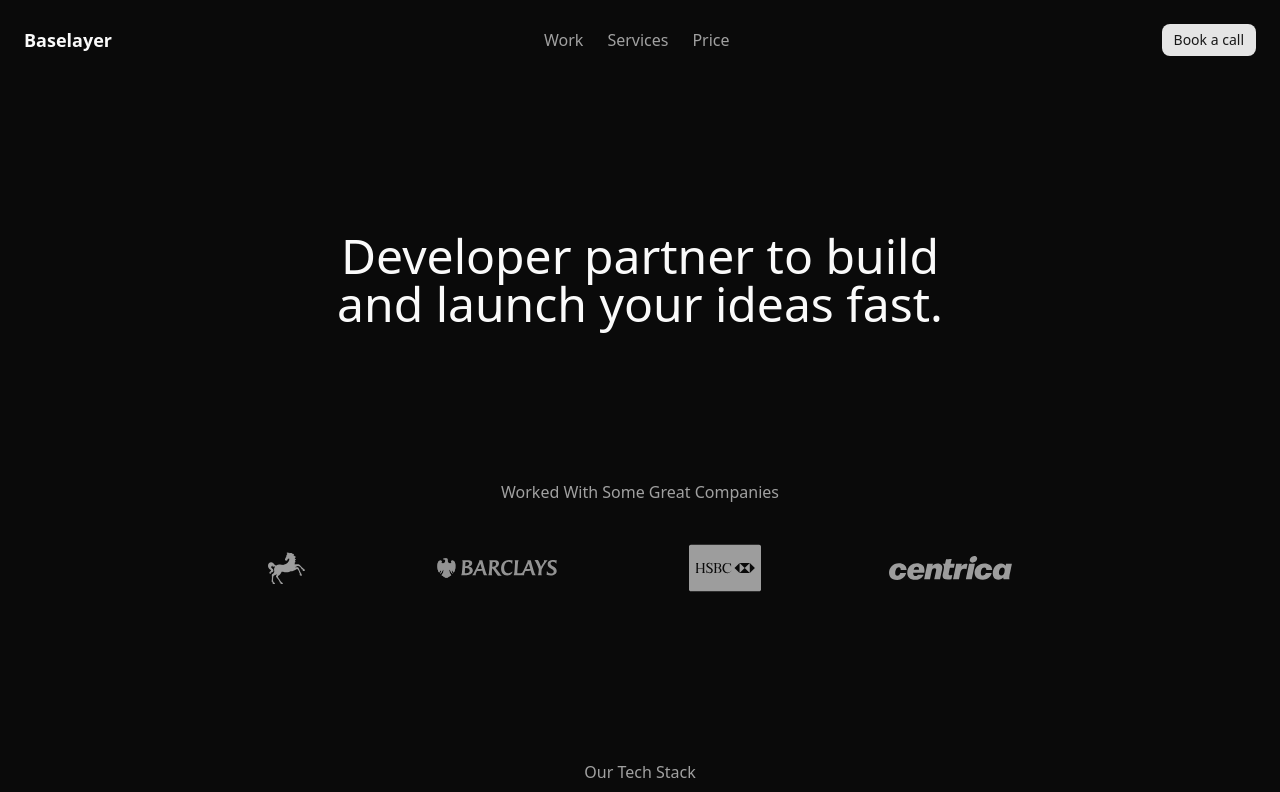
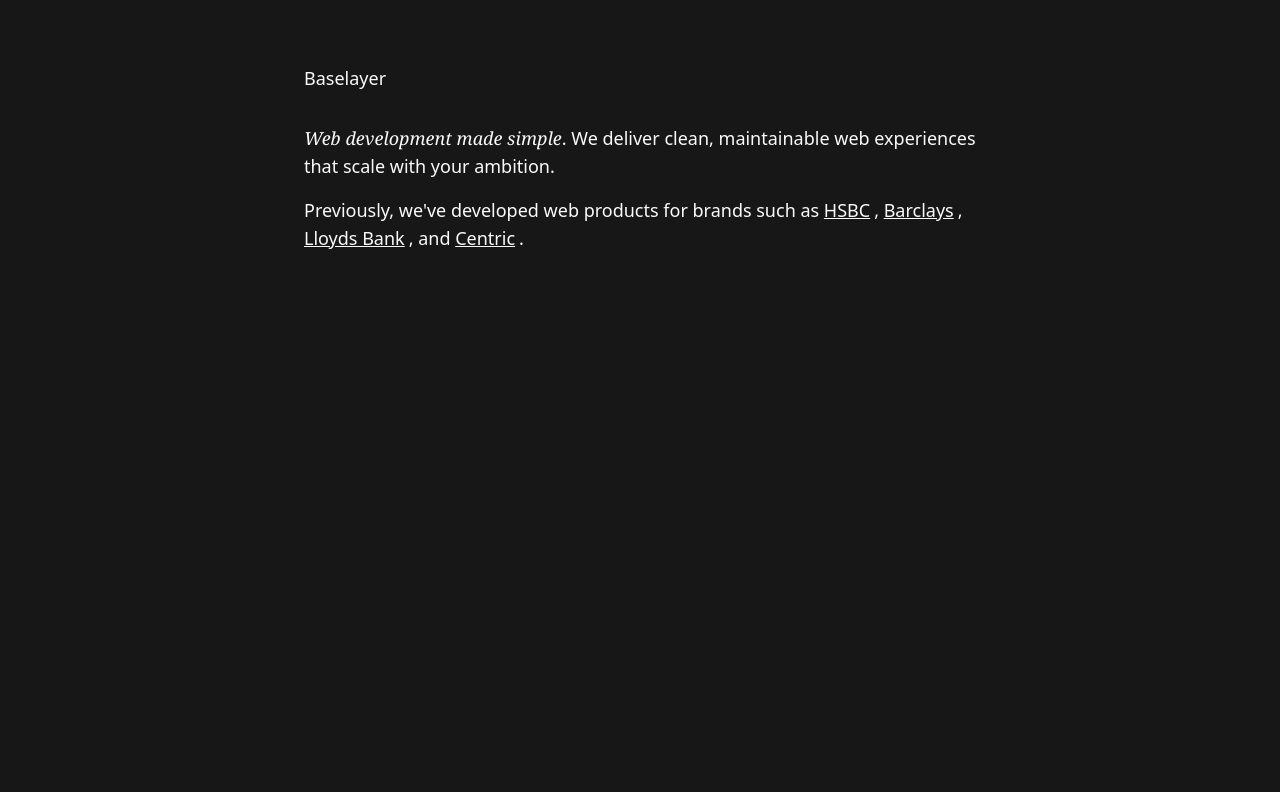
Before and after one commit to its-rayan/baselayer, a React (Vite) app: page / in a window 1280 px wide. Shown: the top 792 px of the page. Built offline with nearby package versions, Linux system fonts and the light colour scheme.

Commit message:
add new simple ui for navbar and hero

```diff
--- a/src/components/layout/container.tsx
+++ b/src/components/layout/container.tsx
@@ -9,5 +9,5 @@
   children,
   className,
 }: MarketingContainerProps) => (
-  <div className={cn("w-5xl mx-auto", className)}>{children}</div>
+  <div className={cn("max-w-2xl mx-auto", className)}>{children}</div>
 );
--- a/src/components/layout/navbar.tsx
+++ b/src/components/layout/navbar.tsx
@@ -1,39 +1,11 @@
-import { Link, useLocation } from "@tanstack/react-router";
-import { Button } from "@/components/ui/button";
-import { cn } from "@/lib/utils";
-
-const navItems = [
-  { name: "Work", hash: "work" },
-  { name: "Services", hash: "services" },
-  { name: "Price", hash: "pricing" },
-];
+import { MarketingContainer } from "@/components/layout/container";
 
 export default function Navbar() {
-  const hash = useLocation({
-    select: (location) => location.hash,
-  });
-
   return (
-    <div className="w-full">
-      <div className="mx-auto w-full max-w-7xl p-6 flex items-center justify-between">
-        <Link to="/" className="text-lg font-semibold">
-          Baselayer
-        </Link>
-
-        <nav className="flex gap-6 text-muted-foreground">
-          {navItems.map((items) => (
-            <Link
-              key={items.hash}
-              to="/"
-              hash={items.hash}
-              className={cn(hash === `${items.hash}` ? "text-foreground" : "")}
-            >
-              {items.name}
-            </Link>
-          ))}
-        </nav>
-        <Button size="sm">Book a call</Button>
-      </div>
-    </div>
+    <nav className="w-full py-8 pt-16">
+      <MarketingContainer className="flex items-center justify-between">
+        <h1 className="font-medium">Baselayer</h1>
+      </MarketingContainer>
+    </nav>
   );
 }
--- a/src/features/marketing/hero-section.tsx
+++ b/src/features/marketing/hero-section.tsx
@@ -1,11 +1,54 @@
+import { MarketingContainer } from "@/components/layout/container";
+
+const brands = [
+  {
+    name: "HSBC",
+    url: "https://www.hsbc.co.uk/",
+  },
+  {
+    name: "Barclays",
+    url: "https://www.barclays.co.uk/",
+  },
+  {
+    name: "Lloyds Bank",
+    url: "https://www.lloydsbank.com/",
+  },
+  {
+    name: "Centric",
+    url: "https://www.centrica.com/",
+  },
+];
+
 export default function HeroSection() {
   return (
-    <section className="flex items-center justify-center p-20 min-h-100">
-      <div className="text-center w-2xl">
-        <h1 className="text-5xl">
-          Developer partner to build and launch your ideas fast.
-        </h1>
-      </div>
+    <section className="w-full">
+      <MarketingContainer className="flex flex-col gap-4">
+        <p>
+          <em className="font-serif">Web development made simple</em>. We
+          deliver clean, maintainable web experiences that scale with your
+          ambition.
+        </p>
+
+        <p>
+          Previously, we've developed web products for brands such as{" "}
+          {brands.map((brand, index) => (
+            <>
+              {index === brands.length - 1 && "and "}
+              <a
+                key={brand.name}
+                href={brand.url}
+                target="_blank"
+                rel="noopener noreferrer"
+                className="underline pr-1"
+              >
+                {brand.name}
+              </a>
+              {index < brands.length - 1 && ", "}
+            </>
+          ))}
+          .
+        </p>
+      </MarketingContainer>
     </section>
   );
 }
--- a/src/routes/__root.tsx
+++ b/src/routes/__root.tsx
@@ -5,7 +5,7 @@
 const RootLayout = () => (
   <>
     <html lang="en">
-      <body className="antialiased dark">
+      <body className="antialiased dark bg-neutral-900 text-lg">
         <Navbar />
         <Outlet />
       </body>
--- a/src/routes/index.tsx
+++ b/src/routes/index.tsx
@@ -1,7 +1,7 @@
 import HeroSection from "@/features/marketing/hero-section";
-import ServicesSection from "@/features/marketing/services-section";
-import StackSection from "@/features/marketing/stack-section";
-import WorkedWithSection from "@/features/marketing/worked-with-section";
+// import ServicesSection from "@/features/marketing/services-section";
+// import StackSection from "@/features/marketing/stack-section";
+// import WorkedWithSection from "@/features/marketing/worked-with-section";
 import { createFileRoute } from "@tanstack/react-router";
 
 export const Route = createFileRoute("/")({
@@ -10,13 +10,13 @@
 
 function Index() {
   return (
-    <main className="mx-auto w-full max-w-7xl px-6">
+    <main className="w-full flex flex-col gap-8">
       <HeroSection />
-      <WorkedWithSection />
+      {/* <WorkedWithSection />
       <div className="flex flex-col gap-16">
         <StackSection />
         <ServicesSection />
-      </div>
+      </div> */}
     </main>
   );
 }
```
